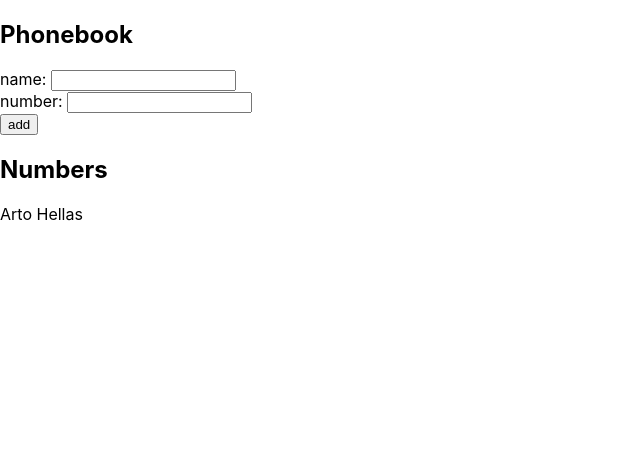
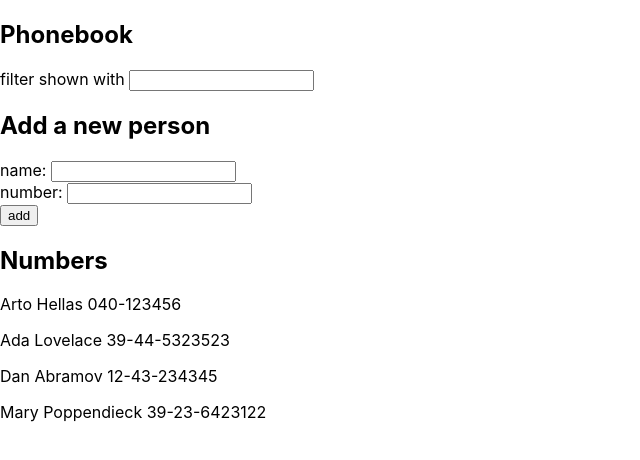
Before and after one commit to aamircodes/phonebook-app, a React (Create React App) app in the folder phonebook-app/: page / in a window 1280 px wide. Shown: the top 460 px of the page, without its empty margins (0-640 px from the left). Built offline with nearby package versions, Linux system fonts and the light colour scheme.

Commit message:
Refactor into components

```diff
--- a/phonebook-app/src/App.js
+++ b/phonebook-app/src/App.js
@@ -1,9 +1,18 @@
 import { useState } from 'react'
+import Filter from './components/Filter'
+import PersonForm from './components/PersonForm'
+import Persons from './components/Persons'
 
 const App = () => {
-  const [persons, setPersons] = useState([{ name: 'Arto Hellas' }])
+  const [persons, setPersons] = useState([
+    { name: 'Arto Hellas', number: '040-123456' },
+    { name: 'Ada Lovelace', number: '39-44-5323523' },
+    { name: 'Dan Abramov', number: '12-43-234345' },
+    { name: 'Mary Poppendieck', number: '39-23-6423122' },
+  ])
   const [newName, setNewName] = useState('')
   const [newNumber, setNewNumber] = useState('')
+  const [filter, setFilter] = useState('')
 
   const handleNameChange = (e) => {
     setNewName(e.target.value)
@@ -31,26 +40,24 @@
     }
   }
 
+  const handleFilterChange = (e) => {
+    setFilter(e.target.value)
+  }
+
   return (
     <div>
       <h2>Phonebook</h2>
-      <form onSubmit={addPerson}>
-        <div>
-          name: <input value={newName} onChange={handleNameChange} />
-        </div>
-        <div>
-          number: <input value={newNumber} onChange={handleNumberChange} />
-        </div>
-        <div>
-          <button type='submit'>add</button>
-        </div>
-        <h2>Numbers</h2>
-        {persons.map((p) => (
-          <p key={p.id}>
-            {p.name} {p.number}
-          </p>
-        ))}
-      </form>
+      <Filter filter={filter} onFilterChange={handleFilterChange} />
+      <h2>Add a new person</h2>
+      <PersonForm
+        addPerson={addPerson}
+        newName={newName}
+        newNumber={newNumber}
+        handleNameChange={handleNameChange}
+        handleNumberChange={handleNumberChange}
+      />
+      <h2>Numbers</h2>
+      <Persons persons={persons} filter={filter} />
     </div>
   )
 }
--- /dev/null
+++ b/phonebook-app/src/components/Filter.js
@@ -0,0 +1,11 @@
+import React from 'react'
+
+const Filter = ({ filter, onFilterChange }) => {
+  return (
+    <div>
+      filter shown with <input type='text' value={filter} onChange={onFilterChange} />
+    </div>
+  )
+}
+
+export default Filter
--- /dev/null
+++ b/phonebook-app/src/components/PersonForm.js
@@ -0,0 +1,19 @@
+import React from 'react'
+
+const PersonForm = ({ addPerson, newName, newNumber, handleNameChange, handleNumberChange }) => {
+  return (
+    <form onSubmit={addPerson}>
+      <div>
+        name: <input value={newName} onChange={handleNameChange} />
+      </div>
+      <div>
+        number: <input value={newNumber} onChange={handleNumberChange} />
+      </div>
+      <div>
+        <button type='submit'>add</button>
+      </div>
+    </form>
+  )
+}
+
+export default PersonForm
--- /dev/null
+++ b/phonebook-app/src/components/Persons.js
@@ -0,0 +1,19 @@
+import React from 'react'
+
+const Persons = ({ persons, filter }) => {
+  const filtered = !filter ? persons : persons.filter((person) => person.name.toLowerCase().includes(filter.toLowerCase()))
+
+  return (
+    <div>
+      {filtered.map((person) => {
+        return (
+          <p key={person.name}>
+            {person.name} {person.number}
+          </p>
+        )
+      })}
+    </div>
+  )
+}
+
+export default Persons
```
